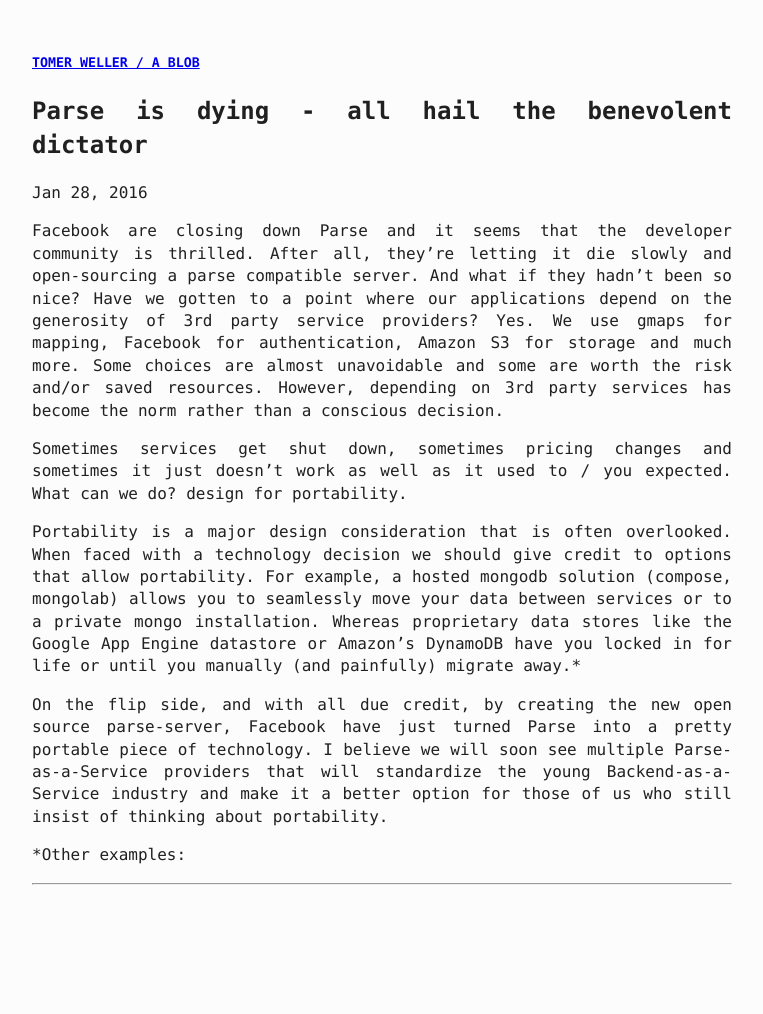
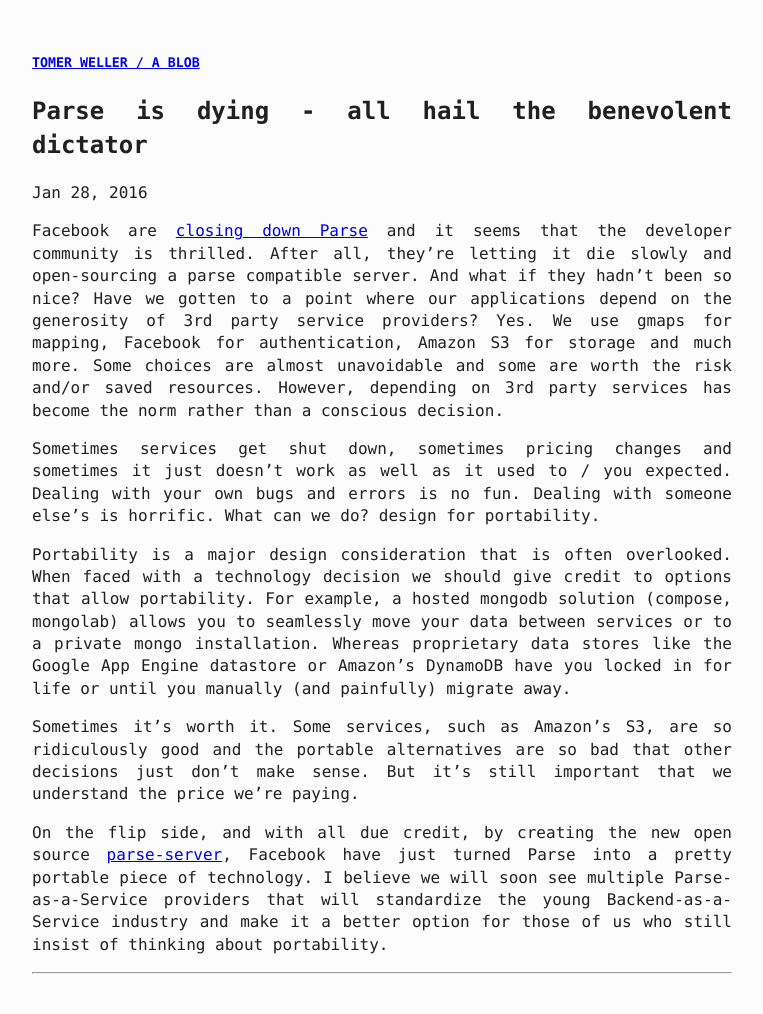
Before and after one commit to tomerweller/tomerweller.github.io, a Jekyll site: the page built from _posts/2016-01-28-parse-is-dying-all-hail-the-benevolent-dictator.markdown, in a window 1280 px wide. Shown: the whole page, without its empty margins (258-1021 px from the left). Built offline with Jekyll 4.4.1, drawn with Linux system fonts in a browser that asks for light colours; comment, search, counter and statistics services are not loaded; before the commit the page ends 925 px from its top, so only the background shows below that.

Commit message:
update parse blog

```diff
--- a/_posts/2016-01-28-parse-is-dying-all-hail-the-benevolent-dictator.markdown
+++ b/_posts/2016-01-28-parse-is-dying-all-hail-the-benevolent-dictator.markdown
@@ -4,12 +4,15 @@
 date:   2016-01-28 00:00 -0500
 ---
 
-Facebook are closing down Parse and it seems that the developer community is thrilled. After all, they're letting it die slowly and open-sourcing a parse compatible server. And what if they hadn’t been so nice? Have we gotten to a point where our applications depend on the generosity of 3rd party service providers? Yes. We use gmaps for mapping, Facebook for authentication, Amazon S3 for storage and much more. Some choices are almost unavoidable and some are worth the risk and/or saved resources. However, depending on 3rd party services has become the norm rather than a conscious decision.
+Facebook are [closing down Parse][parse_death] and it seems that the developer community is thrilled. After all, they're letting it die slowly and open-sourcing a parse compatible server. And what if they hadn’t been so nice? Have we gotten to a point where our applications depend on the generosity of 3rd party service providers? Yes. We use gmaps for mapping, Facebook for authentication, Amazon S3 for storage and much more. Some choices are almost unavoidable and some are worth the risk and/or saved resources. However, depending on 3rd party services has become the norm rather than a conscious decision.
 
-Sometimes services get shut down, sometimes pricing changes and sometimes it just doesn’t work as well as it used to / you expected. What can we do? design for portability.
+Sometimes services get shut down, sometimes pricing changes and sometimes it just doesn’t work as well as it used to / you expected. Dealing with your own bugs and errors is no fun. Dealing with someone else's is horrific. What can we do? design for portability.
 
-Portability is a major design consideration that is often overlooked. When faced with a technology decision we should give credit to options that allow portability. For example, a hosted mongodb solution (compose, mongolab) allows you to seamlessly move your data between services or to a private mongo installation. Whereas proprietary data stores like the Google App Engine datastore or Amazon’s DynamoDB have you locked in for life or until you manually (and painfully) migrate away.*
+Portability is a major design consideration that is often overlooked. When faced with a technology decision we should give credit to options that allow portability. For example, a hosted mongodb solution (compose, mongolab) allows you to seamlessly move your data between services or to a private mongo installation. Whereas proprietary data stores like the Google App Engine datastore or Amazon’s DynamoDB have you locked in for life or until you manually (and painfully) migrate away.
 
-On the flip side, and with all due credit, by creating the new open source parse-server, Facebook have just turned Parse into a pretty portable piece of technology. I believe we will soon see multiple Parse-as-a-Service providers that will standardize the young Backend-as-a-Service  industry and make it a better option for those of us who still insist of thinking about portability.
+Sometimes it's worth it. Some services, such as Amazon's S3, are so ridiculously good and the portable alternatives are so bad that other decisions just don't make sense. But it's still important that we understand the price we're paying.
 
-*Other examples:
+On the flip side, and with all due credit, by creating the new open source [parse-server][parse_server], Facebook have just turned Parse into a pretty portable piece of technology. I believe we will soon see multiple Parse-as-a-Service providers that will standardize the young Backend-as-a-Service  industry and make it a better option for those of us who still insist of thinking about portability.
+
+[parse_death]: http://blog.parse.com/announcements/moving-on/
+[parse_server]: https://github.com/ParsePlatform/parse-server
```
